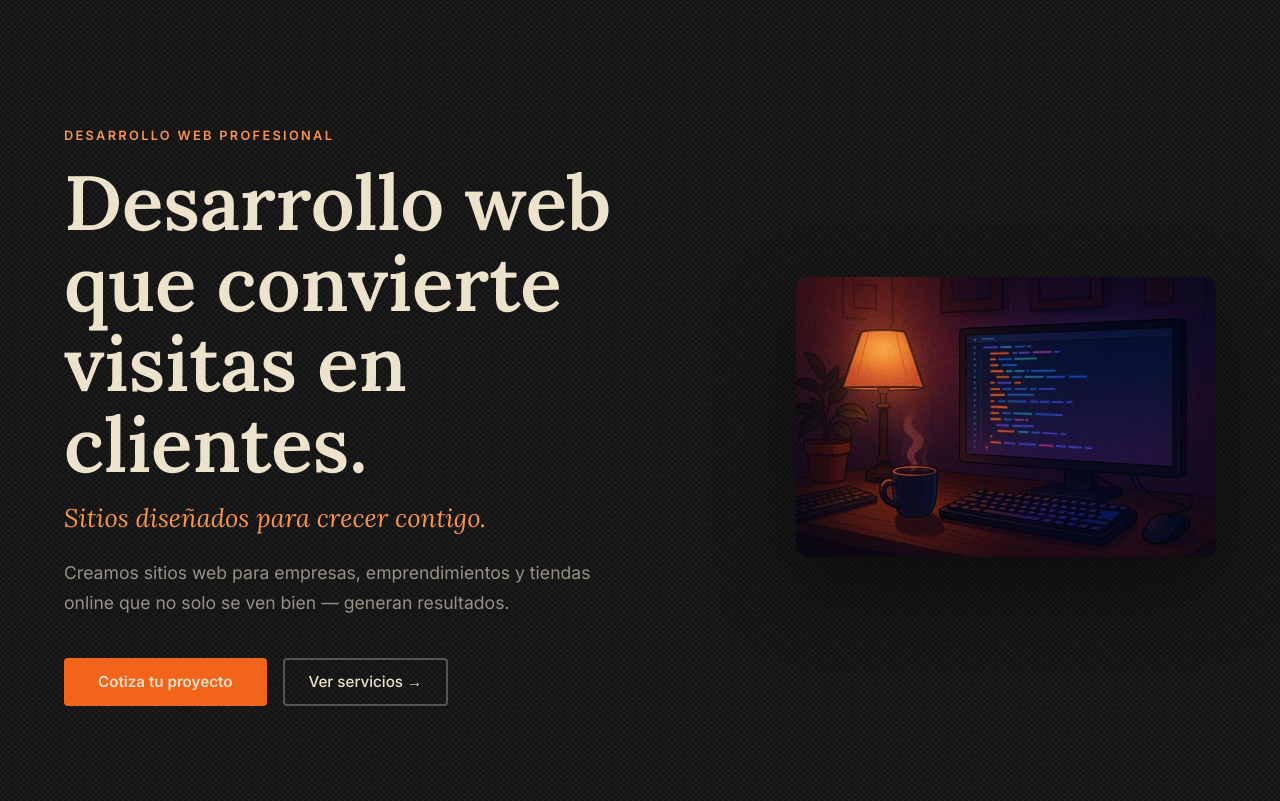
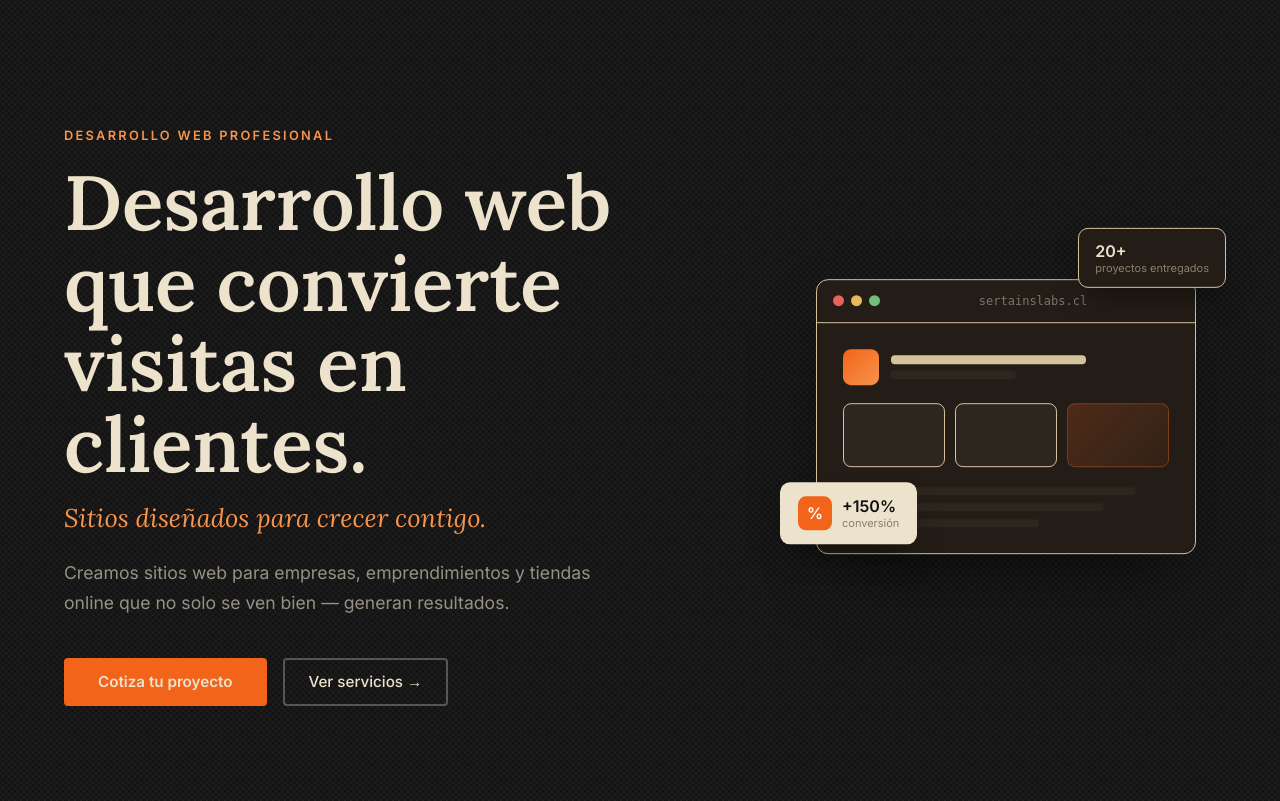
Before and after one commit to Eduardo3090/SertainsLabs-pageweb, a Flask app: page / in a window 1280 px wide. Shown: the part 85-886 px from the top of the page. Run offline with Flask 3, Linux system fonts and the light colour scheme.

Commit message:
Enhance hero section with mockup and metrics
Added a hero mockup section with metrics and styling.

```diff
--- a/templates/index.html
+++ b/templates/index.html
@@ -25,9 +25,91 @@
                 <a href="/servicios" class="btn-ghost">Ver servicios →</a>
             </div>
         </div>
-        <div class="hero-image">
-            <img src="{{ url_for('static', filename='img/hero-illustration.jpg') }}" alt="Escritorio de desarrollo web con computador mostrando código, lámpara y taza de café" loading="eager">
+        <div class="hero-image hero-mockup-wrap">
+    <div class="hero-mockup">
+        <div class="hero-mockup-bar">
+            <span class="hm-dot hm-red"></span><span class="hm-dot hm-yellow"></span><span class="hm-dot hm-green"></span>
+            <span class="hm-url">sertainslabs.cl</span>
         </div>
+        <div class="hero-mockup-body">
+            <div class="hm-row">
+                <div class="hm-avatar"></div>
+                <div class="hm-lines">
+                    <div class="hm-line hm-l1"></div>
+                    <div class="hm-line hm-l2"></div>
+                </div>
+            </div>
+            <div class="hm-cards3">
+                <div class="hm-card"></div>
+                <div class="hm-card"></div>
+                <div class="hm-card hm-accent"></div>
+            </div>
+            <div class="hm-lines2">
+                <div class="hm-line2 hm-w1"></div>
+                <div class="hm-line2 hm-w2"></div>
+                <div class="hm-line2 hm-w3"></div>
+            </div>
+        </div>
+    </div>
+
+    <div class="hm-float hm-metric-1">
+        <div class="hm-icon">%</div>
+        <div><div class="hm-num">+150%</div><div class="hm-label">conversión</div></div>
+    </div>
+
+    <div class="hm-float hm-metric-2">
+        <div class="hm-num">20+</div>
+        <div class="hm-label">proyectos entregados</div>
+    </div>
+</div>
+
+<style>
+  @keyframes hmFloat{0%,100%{transform:translateY(0);}50%{transform:translateY(-10px);}}
+  .hero-mockup-wrap{position:relative;padding:30px 20px;}
+  .hero-mockup{position:relative;border-radius:12px;
+    background:var(--ink2, #241D17);
+    border:1px solid var(--border, #3A3226);
+    box-shadow:0 30px 60px -20px rgba(0,0,0,.6);
+    animation:hmFloat 6s ease-in-out infinite;}
+  .hero-mockup-bar{display:flex;align-items:center;gap:7px;padding:14px 16px;
+    border-bottom:1px solid var(--border, #3A3226);}
+  .hm-dot{width:11px;height:11px;border-radius:50%;}
+  .hm-dot.hm-red{background:#E8615A;} .hm-dot.hm-yellow{background:#E8B85A;} .hm-dot.hm-green{background:#6FBF7A;}
+  .hm-url{flex:1;text-align:center;color:#7D7466;font-size:12px;font-family:monospace;}
+  .hero-mockup-body{padding:26px;display:flex;flex-direction:column;gap:12px;}
+  .hm-row{display:flex;gap:12px;align-items:center;}
+  .hm-avatar{width:36px;height:36px;border-radius:8px;
+    background:linear-gradient(135deg, var(--orange, #F26419), var(--orange-light, #F58A50));}
+  .hm-lines{flex:1;display:flex;flex-direction:column;gap:6px;}
+  .hm-line{height:9px;border-radius:4px;}
+  .hm-line.hm-l1{width:70%;background:var(--border, #3A3226);}
+  .hm-line.hm-l2{width:45%;background:var(--ink3, #2C261E);}
+  .hm-cards3{display:grid;grid-template-columns:1fr 1fr 1fr;gap:10px;margin-top:6px;}
+  .hm-card{height:64px;border-radius:8px;background:var(--ink3, #2C261E);border:1px solid var(--border, #3A3226);}
+  .hm-card.hm-accent{background:linear-gradient(135deg, rgba(242,100,25,.2), rgba(242,100,25,.07));
+    border:1px solid rgba(242,100,25,.35);}
+  .hm-lines2{display:flex;flex-direction:column;gap:8px;margin-top:8px;}
+  .hm-line2{height:8px;border-radius:4px;background:var(--ink3, #2C261E);}
+  .hm-line2.hm-w1{width:90%;} .hm-line2.hm-w2{width:80%;} .hm-line2.hm-w3{width:60%;}
+
+  .hm-float{position:absolute;box-shadow:0 16px 30px -10px rgba(0,0,0,.5);border-radius:10px;
+    animation:hmFloat 5s ease-in-out infinite .4s;}
+  .hm-float.hm-metric-1{left:-16px;bottom:36px;background:var(--cream, #EDE2CC);
+    padding:14px 18px;display:flex;align-items:center;gap:10px;}
+  .hm-metric-1 .hm-icon{width:34px;height:34px;border-radius:8px;background:var(--orange, #F26419);
+    display:flex;align-items:center;justify-content:center;color:#fff;font-weight:800;font-size:16px;}
+  .hm-metric-1 .hm-num{font-weight:800;font-size:16px;color:var(--ink, #1C1712);}
+  .hm-metric-1 .hm-label{font-size:11px;color:#8A7F6E;}
+  .hm-float.hm-metric-2{right:-10px;top:-20px;background:var(--ink2, #241D17);
+    border:1px solid var(--border, #3A3226);padding:12px 16px;animation-delay:.8s;}
+  .hm-metric-2 .hm-num{font-weight:800;font-size:16px;color:var(--cream, #EDE2CC);}
+  .hm-metric-2 .hm-label{font-size:11px;color:#8A7F6E;}
+
+  @media (max-width:900px){
+    .hm-float.hm-metric-1{left:0;bottom:16px;}
+    .hm-float.hm-metric-2{right:0;top:-14px;}
+  }
+</style>
     </div>
 </section>
 <!-- SERVICIOS -->
```
